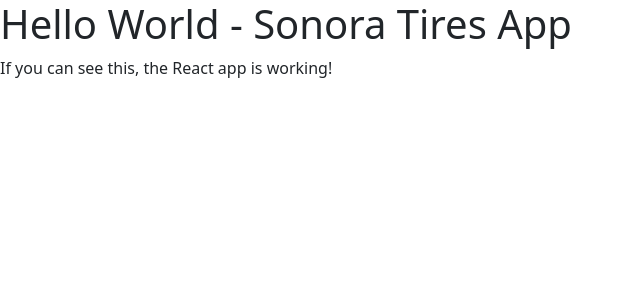
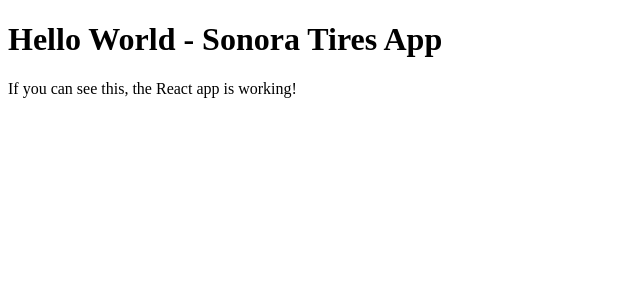
Before and after one commit to cloudpc7/sonoratiresinc, a React (Create React App) app: page / in a window 1280 px wide. Shown: the top 300 px of the page, without its empty margins (0-640 px from the left). Built offline with nearby package versions, Linux system fonts and the light colour scheme.

Commit message:
Create simplified index.js to test step by step
cgen-2e770c45decc479ab1fdd40280b5d8e8

```diff
--- a/src/index.js
+++ b/src/index.js
@@ -1,24 +1,15 @@
 import React from "react";
 import { createRoot } from "react-dom/client";
-import { Provider } from "react-redux";
-import { store } from "./app/store";
-import "bootstrap/scss/bootstrap.scss";
-import "bootstrap-social/bootstrap-social.css";
-import "font-awesome/css/font-awesome.css";
 import { BrowserRouter } from "react-router-dom";
-import TireProvider from "./providers/TireProvider";
 import App from "./App";
+
 const container = document.getElementById("root");
 const root = createRoot(container);
 
 root.render(
   <React.StrictMode>
-    <Provider store={store}>
-      <BrowserRouter>
-        <TireProvider>
-          <App />
-        </TireProvider>
-      </BrowserRouter>
-    </Provider>
+    <BrowserRouter>
+      <App />
+    </BrowserRouter>
   </React.StrictMode>,
 );
```
